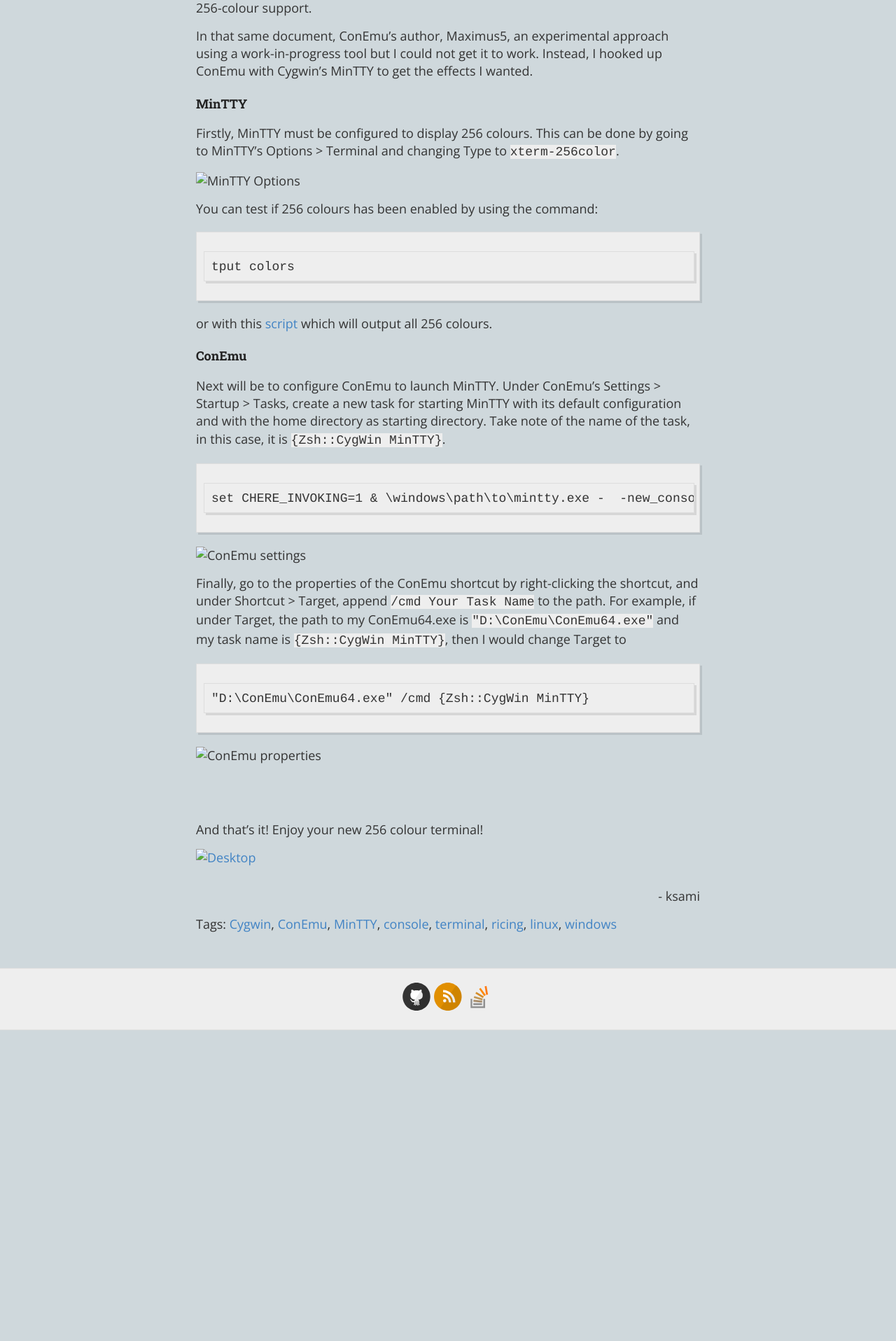
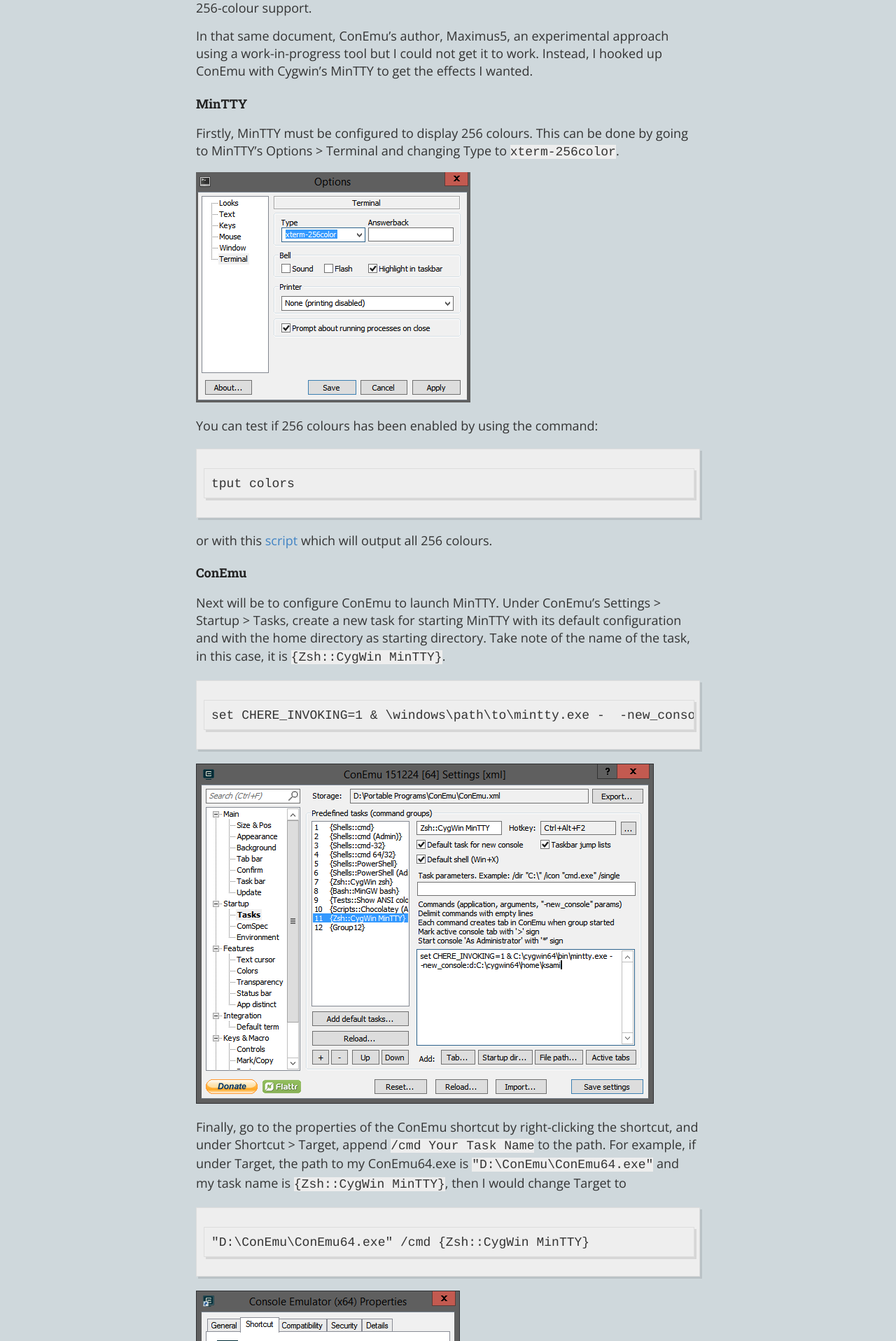
Before and after one commit to ksami/ksami.github.io, a Jekyll site: the page built from _posts/2016/01/2016-01-06-CygWin-and-ConEmu-with-256-Colours.md, in a window 1280 px wide. Shown: the part 510-2426 px from the top of the page at 70% size. Built offline with Jekyll 4.4.1, drawn with Linux system fonts in a browser that asks for light colours; Markdown is read by kramdown in place of the engine named in the settings; comment, search, counter and statistics services are not loaded; before the commit the page ends 1982 px from its top, so only the background shows below that.

Commit message:
fix pic links again..

````diff
--- a/_posts/2016/01/2016-01-06-CygWin-and-ConEmu-with-256-Colours.md
+++ b/_posts/2016/01/2016-01-06-CygWin-and-ConEmu-with-256-Colours.md
@@ -17,7 +17,7 @@ In that same document, ConEmu's author, Maximus5, an experimental approach using
 ##### MinTTY
 Firstly, MinTTY must be configured to display 256 colours. This can be done by going to MinTTY's Options > Terminal and changing Type to `xterm-256color`.
 
-![MinTTY Options](../options.png)
+![MinTTY Options](../../../images/2016-01-06-options.png)
 
 You can test if 256 colours has been enabled by using the command:
 
@@ -35,7 +35,7 @@ Next will be to configure ConEmu to launch MinTTY. Under ConEmu's Settings > Sta
 set CHERE_INVOKING=1 & \windows\path\to\mintty.exe -  -new_console:d:\windows\path\to\home\directory
 ```
 
-![ConEmu settings](../conemu-tasks.png)
+![ConEmu settings](../../../images/2016-01-06-conemu-tasks.png)
 
 Finally, go to the properties of the ConEmu shortcut by right-clicking the shortcut, and under Shortcut > Target, append `/cmd Your Task Name` to the path. For example, if under Target, the path to my ConEmu64.exe is `"D:\ConEmu\ConEmu64.exe"` and my task name is `{Zsh::CygWin MinTTY}`, then I would change Target to
 
@@ -43,10 +43,10 @@ Finally, go to the properties of the ConEmu shortcut by right-clicking the short
 "D:\ConEmu\ConEmu64.exe" /cmd {Zsh::CygWin MinTTY}
 ```
 
-![ConEmu properties](../conemu-properties.png)
+![ConEmu properties](../../../images/2016-01-06-conemu-properties.png)
 
 <br><br>
 
 And that's it! Enjoy your new 256 colour terminal!
 
-[![Desktop](../desktop.png)](../desktop.png)
+[![Desktop](../../../images/2016-01-06-desktop.png)](../../../images/2016-01-06-desktop.png)
````
Also changed, not shown: _posts/2015/12/2015-12-26-Introduction-to-Testing-Javascript-using-Mocha.md (+1 -1 lines), images/2015-12-26-mocha.png (renamed from _posts/2015/12/mocha.png), images/2016-01-06-conemu-properties.png (renamed from _posts/2016/01/conemu-properties.png), images/2016-01-06-conemu-tasks.png (renamed from _posts/2016/01/conemu-tasks.png), images/2016-01-06-desktop.png (renamed from _posts/2016/01/desktop.png), images/2016-01-06-options.png (renamed from _posts/2016/01/options.png).
